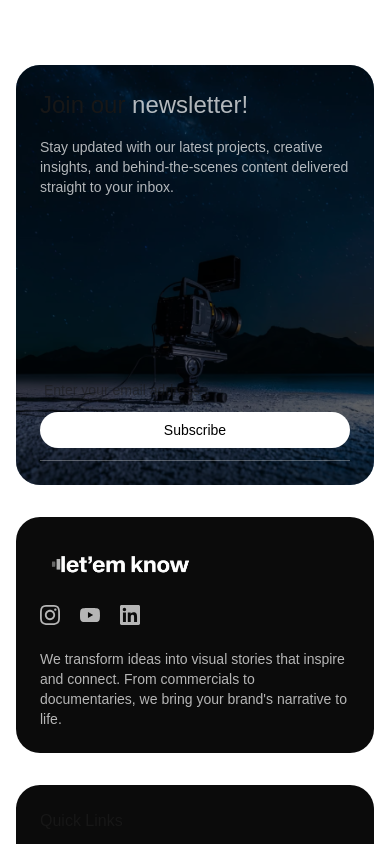
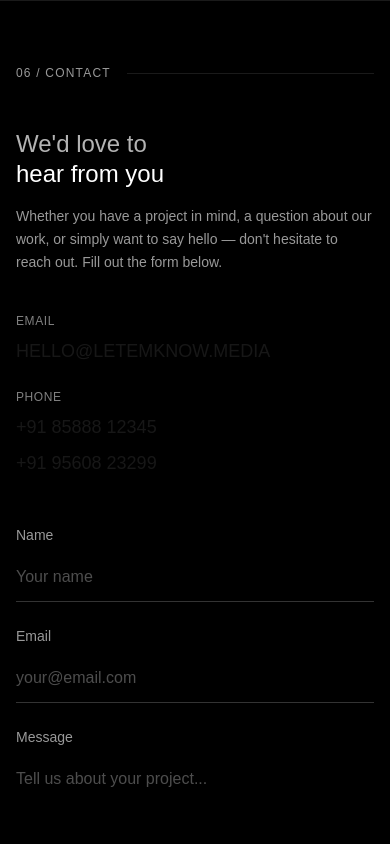
Before and after one commit to RDRishabh/media-agency, a Next.js app: page / in a window 390 px wide. Shown: the part 6560-7404 px from the top of the page. Built offline with nearby package versions, Linux system fonts and the light colour scheme.

Commit message:
Added Contact Us Section

```diff
--- a/src/app/page.js
+++ b/src/app/page.js
@@ -4,6 +4,7 @@ import About from "@/components/sections/About";
 import PortfolioPreview from "@/components/sections/PortfolioPreview";
 import Services from "@/components/sections/Services";
 import Testimonials from "@/components/sections/Testimonials";
+import ContactUs from "@/components/sections/ContactUs";
 
 export default function Home() {
   return (
@@ -14,6 +15,7 @@ export default function Home() {
       <PortfolioPreview />
       <Services />
       <Testimonials />
+      <ContactUs />
     </div>
   );
 }
--- a/src/components/layout/Footer.js
+++ b/src/components/layout/Footer.js
@@ -59,13 +59,10 @@ export default function Footer() {
               </div>
 
               <div className="flex items-center gap-5 text-white/70">
-                <a href="https://instagram.com" target="_blank" rel="noopener noreferrer" className="hover:text-white transition">
+                <a href="https://www.instagram.com/letemknow.media/" target="_blank" rel="noopener noreferrer" className="hover:text-white transition">
                   <svg className="w-5 h-5" fill="currentColor" viewBox="0 0 24 24"><path d="M12 2.163c3.204 0 3.584.012 4.85.07 3.252.148 4.771 1.691 4.919 4.919.058 1.265.069 1.645.069 4.849 0 3.205-.012 3.584-.069 4.849-.149 3.225-1.664 4.771-4.919 4.919-1.266.058-1.644.07-4.85.07-3.204 0-3.584-.012-4.849-.07-3.26-.149-4.771-1.699-4.919-4.92-.058-1.265-.07-1.644-.07-4.849 0-3.204.013-3.583.07-4.849.149-3.227 1.664-4.771 4.919-4.919 1.266-.057 1.645-.069 4.849-.069zm0-2.163c-3.259 0-3.667.014-4.947.072-4.358.2-6.78 2.618-6.98 6.98-.059 1.281-.073 1.689-.073 4.948 0 3.259.014 3.668.072 4.948.2 4.358 2.618 6.78 6.98 6.98 1.281.058 1.689.072 4.948.072 3.259 0 3.668-.014 4.948-.072 4.354-.2 6.782-2.618 6.979-6.98.059-1.28.073-1.689.073-4.948 0-3.259-.014-3.667-.072-4.947-.196-4.354-2.617-6.78-6.979-6.98-1.281-.059-1.69-.073-4.949-.073zm0 5.838c-3.403 0-6.162 2.759-6.162 6.162s2.759 6.163 6.162 6.163 6.162-2.759 6.162-6.163c0-3.403-2.759-6.162-6.162-6.162zm0 10.162c-2.209 0-4-1.79-4-4 0-2.209 1.791-4 4-4s4 1.791 4 4c0 2.21-1.791 4-4 4zm6.406-11.845c-.796 0-1.441.645-1.441 1.44s.645 1.44 1.441 1.44c.795 0 1.439-.645 1.439-1.44s-.644-1.44-1.439-1.44z"/></svg>
                 </a>
-                <a href="https://youtube.com" target="_blank" rel="noopener noreferrer" className="hover:text-white transition">
-                  <svg className="w-5 h-5" fill="currentColor" viewBox="0 0 24 24"><path d="M23.498 6.186a3.016 3.016 0 0 0-2.122-2.136C19.505 3.545 12 3.545 12 3.545s-7.505 0-9.377.505A3.017 3.017 0 0 0 .502 6.186C0 8.07 0 12 0 12s0 3.93.502 5.814a3.016 3.016 0 0 0 2.122 2.136c1.871.505 9.376.505 9.376.505s7.505 0 9.377-.505a3.015 3.015 0 0 0 2.122-2.136C24 15.93 24 12 24 12s0-3.93-.502-5.814zM9.545 15.568V8.432L15.818 12l-6.273 3.568z"/></svg>
-                </a>
-                <a href="https://linkedin.com" target="_blank" rel="noopener noreferrer" className="hover:text-white transition">
+                <a href="https://www.linkedin.com/company/let-em-know/" target="_blank" rel="noopener noreferrer" className="hover:text-white transition">
                   <svg className="w-5 h-5" fill="currentColor" viewBox="0 0 24 24"><path d="M20.447 20.452h-3.554v-5.569c0-1.328-.027-3.037-1.852-3.037-1.853 0-2.136 1.445-2.136 2.939v5.667H9.351V9h3.414v1.561h.046c.477-.9 1.637-1.85 3.37-1.85 3.601 0 4.267 2.37 4.267 5.455v6.286zM5.337 7.433c-1.144 0-2.063-.926-2.063-2.065 0-1.138.92-2.063 2.063-2.063 1.14 0 2.064.925 2.064 2.063 0 1.139-.925 2.065-2.064 2.065zm1.782 13.019H3.555V9h3.564v11.452zM22.225 0H1.771C.792 0 0 .774 0 1.729v20.542C0 23.227.792 24 1.771 24h20.451C23.2 24 24 23.227 24 22.271V1.729C24 .774 23.2 0 22.222 0h.003z"/></svg>
                 </a>
               </div>
@@ -88,6 +85,7 @@ export default function Footer() {
                   <a href="#about" onClick={(e) => handleSmoothScroll(e, "#about")} className="hover:text-white transition">About</a>
                   <a href="/portfolio" className="hover:text-white transition">Portfolio</a>
                   <a href="#services" onClick={(e) => handleSmoothScroll(e, "#services")} className="hover:text-white transition">Services</a>
+                  <a href="#contact" onClick={(e) => handleSmoothScroll(e, "#contact")} className="hover:text-white transition">Contact</a>
                 </div>
               </div>
 
@@ -95,7 +93,9 @@ export default function Footer() {
               <div>
                 <h4 className="text-base sm:text-lg font-medium mb-4">Get in Touch</h4>
                 <div className="flex flex-col gap-3 text-sm text-white/70">
-                  <a href="mailto:hello@example.com" className="hover:text-white transition">hello@example.com</a>
+                  <a href="mailto:hello@letemknow.media" className="hover:text-white transition">hello@letemknow.media</a>
+                  <a href="tel:+918588812345" className="hover:text-white transition">+91 85888 12345</a>
+                  <a href="tel:+919560823299" className="hover:text-white transition">+91 95608 23299</a>
                   <span>Mumbai, India</span>
                 </div>
               </div>
@@ -107,7 +107,7 @@ export default function Footer() {
       {/* Copyright */}
       <div className="mx-auto max-w-7xl px-4 sm:px-6 mt-12 pt-8 border-t border-white/10">
         <p className="text-sm text-white/50 text-center">
-          © {new Date().getFullYear()} All rights reserved.
+          © {new Date().getFullYear()} Let'em Know. All rights reserved.
         </p>
       </div>
     </footer>
--- a/src/components/layout/Navbar.js
+++ b/src/components/layout/Navbar.js
@@ -27,6 +27,7 @@ export default function Navbar() {
     { href: "#about", label: "About" },
     { href: "#portfolio", label: "Portfolio" },
     { href: "#services", label: "Services" },
+    { href: "#contact", label: "Contact" },
   ];
 
   return (
--- /dev/null
+++ b/src/components/sections/ContactUs.js
@@ -0,0 +1,159 @@
+"use client";
+
+import { useState } from "react";
+
+export default function ContactUs() {
+  const [formData, setFormData] = useState({
+    name: "",
+    email: "",
+    message: "",
+  });
+
+  const handleChange = (e) => {
+    setFormData({
+      ...formData,
+      [e.target.name]: e.target.value,
+    });
+  };
+
+  const handleSubmit = (e) => {
+    e.preventDefault();
+    // Handle form submission here
+    console.log("Form submitted:", formData);
+    // Reset form
+    setFormData({ name: "", email: "", message: "" });
+  };
+
+  return (
+    <section
+      id="contact"
+      className="w-full border-t border-white/10 py-16 sm:py-20 md:py-28"
+    >
+      <div className="mx-auto max-w-7xl px-4 sm:px-6">
+
+        {/* Section header */}
+        <div className="flex items-center gap-4 sm:gap-6 mb-12 md:mb-20">
+          <span className="text-xs sm:text-sm text-white/60 tracking-widest whitespace-nowrap">
+            06 / CONTACT
+          </span>
+          <div className="h-px flex-1 bg-white/10" />
+        </div>
+
+        {/* Content */}
+        <div className="grid grid-cols-1 lg:grid-cols-2 gap-12 md:gap-20">
+
+          {/* Left - Text content */}
+          <div>
+            <h2 className="text-2xl sm:text-3xl md:text-5xl font-light text-white/70 leading-tight">
+              We'd love to{" "}
+              <span className="block text-white font-medium">
+                hear from you
+              </span>
+            </h2>
+
+            <p className="mt-4 sm:mt-6 text-sm sm:text-base text-white/60 max-w-md leading-relaxed">
+              Whether you have a project in mind, a question about our work, or simply want to say hello — don't hesitate to reach out. Fill out the form below.
+            </p>
+
+            <div className="mt-10 sm:mt-14 space-y-6">
+              {/* Email */}
+              <div>
+                <p className="text-xs text-white/50 uppercase tracking-wider mb-2">Email</p>
+                <a
+                  href="mailto:hello@letemknow.media"
+                  className="text-lg sm:text-xl font-medium hover:text-white/80 transition"
+                >
+                  HELLO@LETEMKNOW.MEDIA
+                </a>
+              </div>
+
+              {/* Phone */}
+              <div>
+                <p className="text-xs text-white/50 uppercase tracking-wider mb-2">Phone</p>
+                <div className="flex flex-col sm:flex-row sm:items-center gap-2 sm:gap-4">
+                  <a
+                    href="tel:+918588812345"
+                    className="text-lg sm:text-xl font-medium hover:text-white/80 transition"
+                  >
+                    +91 85888 12345
+                  </a>
+                  <span className="hidden sm:inline text-white/30">//</span>
+                  <a
+                    href="tel:+919560823299"
+                    className="text-lg sm:text-xl font-medium hover:text-white/80 transition"
+                  >
+                    +91 95608 23299
+                  </a>
+                </div>
+              </div>
+            </div>
+          </div>
+
+          {/* Right - Form */}
+          <div>
+            <form onSubmit={handleSubmit} className="space-y-6">
+              {/* Name */}
+              <div>
+                <label htmlFor="name" className="block text-sm text-white/60 mb-2">
+                  Name
+                </label>
+                <input
+                  type="text"
+                  id="name"
+                  name="name"
+                  value={formData.name}
+                  onChange={handleChange}
+                  required
+                  className="w-full bg-transparent border-b border-white/20 py-3 text-white placeholder:text-white/30 focus:border-white/50 focus:outline-none transition"
+                  placeholder="Your name"
+                />
+              </div>
+
+              {/* Email */}
+              <div>
+                <label htmlFor="email" className="block text-sm text-white/60 mb-2">
+                  Email
+                </label>
+                <input
+                  type="email"
+                  id="email"
+                  name="email"
+                  value={formData.email}
+                  onChange={handleChange}
+                  required
+                  className="w-full bg-transparent border-b border-white/20 py-3 text-white placeholder:text-white/30 focus:border-white/50 focus:outline-none transition"
+                  placeholder="your@email.com"
+                />
+              </div>
+
+              {/* Message */}
+              <div>
+                <label htmlFor="message" className="block text-sm text-white/60 mb-2">
+                  Message
+                </label>
+                <textarea
+                  id="message"
+                  name="message"
+                  value={formData.message}
+                  onChange={handleChange}
+                  required
+                  rows={4}
+                  className="w-full bg-transparent border-b border-white/20 py-3 text-white placeholder:text-white/30 focus:border-white/50 focus:outline-none transition resize-none"
+                  placeholder="Tell us about your project..."
+                />
+              </div>
+
+              {/* Submit */}
+              <button
+                type="submit"
+                className="mt-8 px-8 py-3 rounded-full bg-white text-black text-sm font-medium hover:bg-white/90 transition"
+              >
+                Send Message
+              </button>
+            </form>
+          </div>
+        </div>
+      </div>
+    </section>
+  );
+}
```
